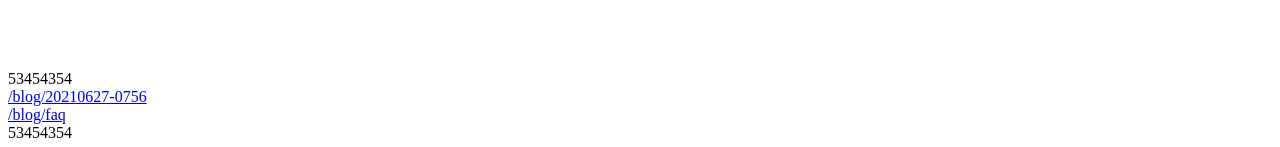
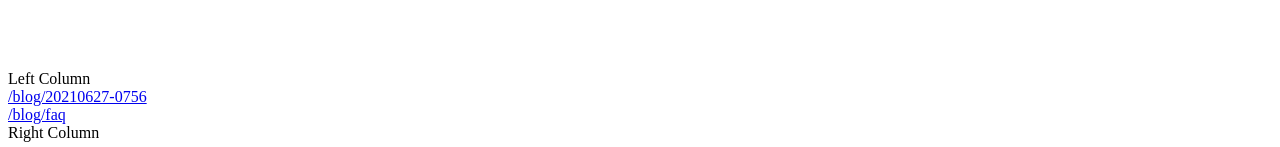
Before and after one commit to theo923/next-ssg-personal-blog, a Next.js app: page / in a window 1280 px wide. Shown: the part 2891-3038 px from the top of the page. Built offline with nearby package versions, Linux system fonts and the light colour scheme.

Commit message:
fixed snapshot issue & set up snaphot validation && Matching for js in components

```diff
--- a/components/Content.js
+++ b/components/Content.js
@@ -8,9 +8,9 @@ const Content = ({item}) => {
                 <div className=''>Image with header</div>
             </div>
             <div className='grid grid-cols-3 justify justify-items-center'>
-                <div className=''>53454354</div>
+                <div className=''>Left Column</div>
                 <div className=''>{item}</div>
-                <div className=''>53454354</div>
+                <div className=''>Right Column</div>
 
             </div>
         </div>
```
Also changed, not shown: 1 other file (tests, documents, lock files or other folders).
